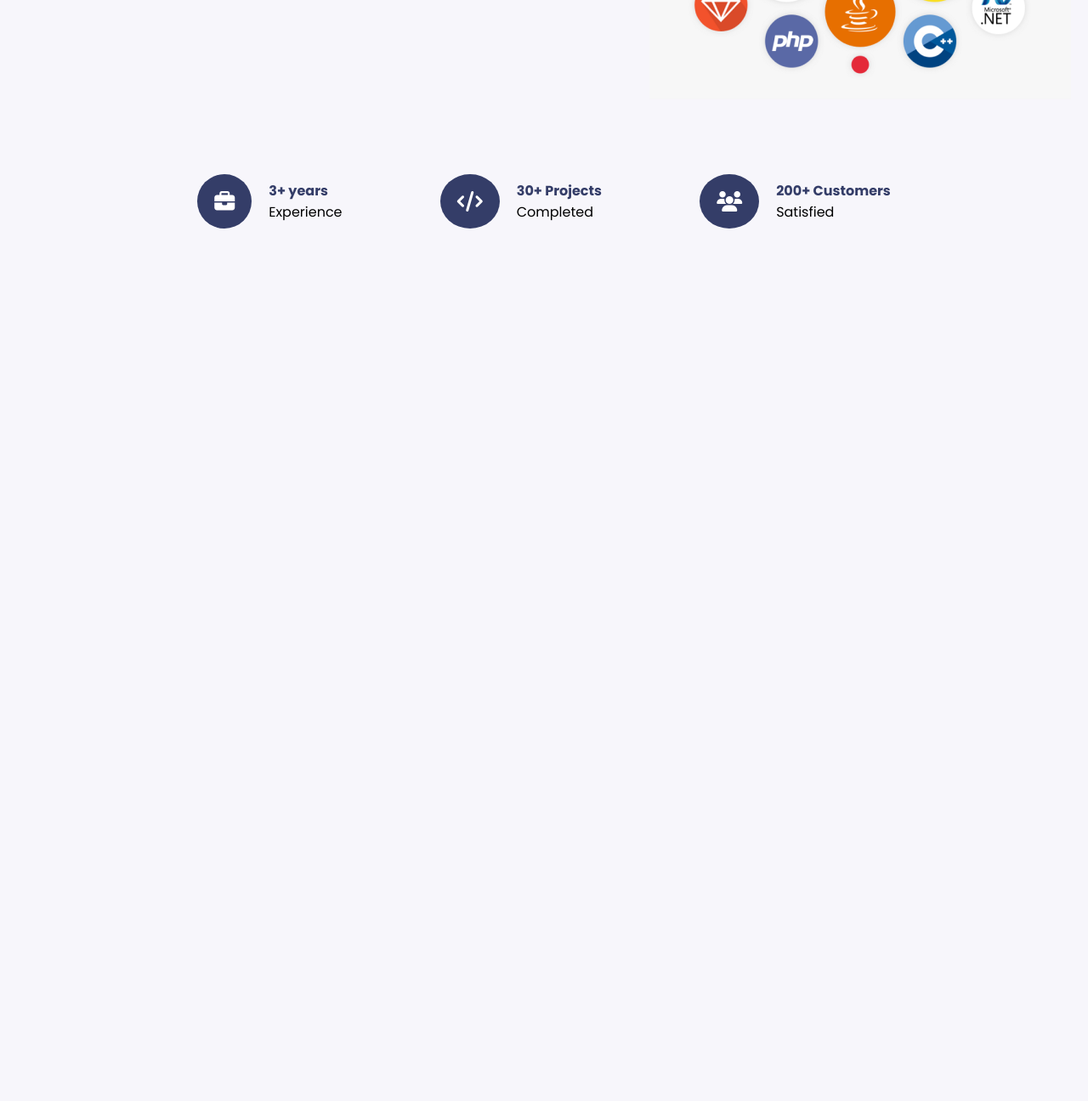
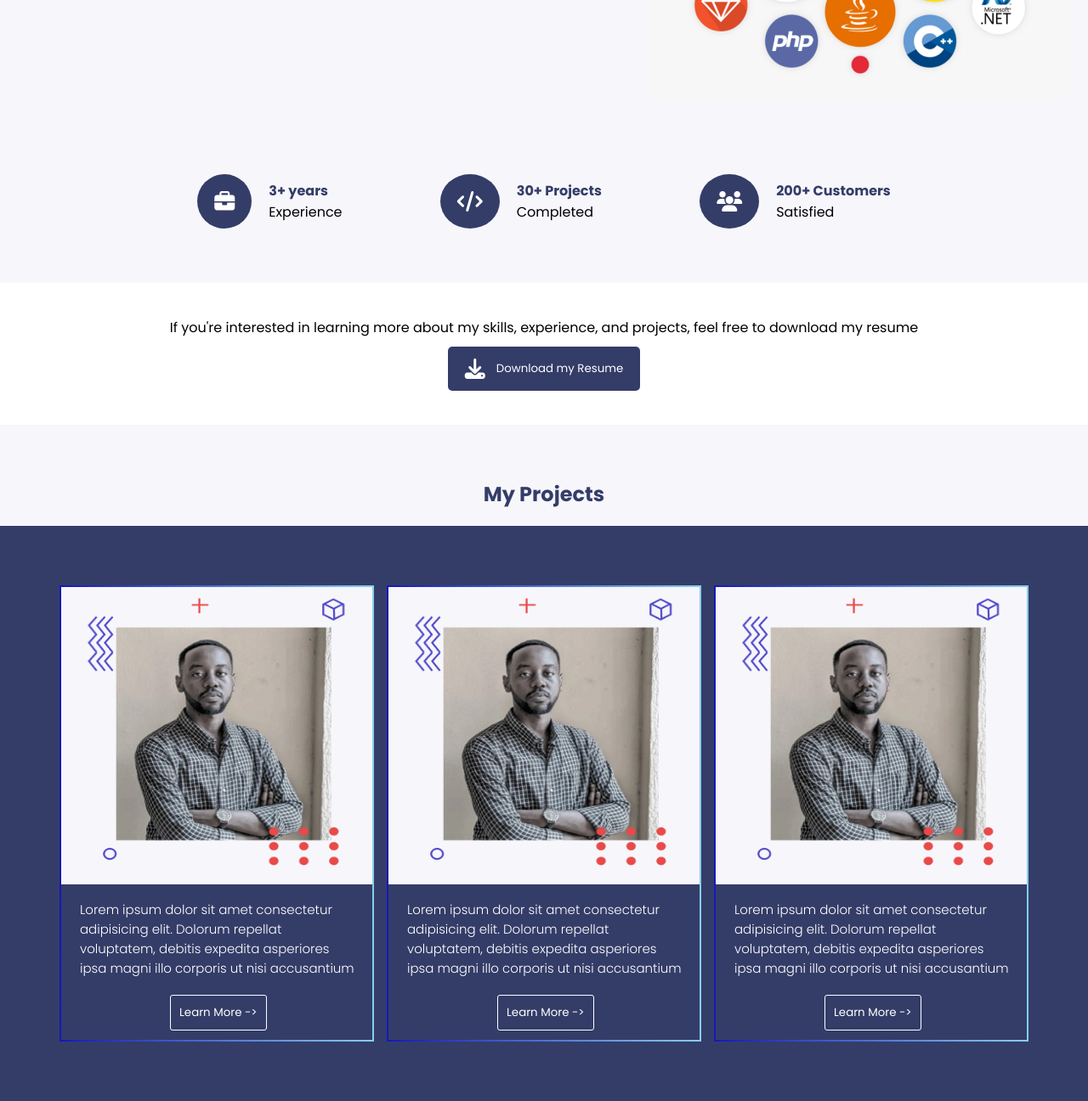
Before and after one commit to Mugisha8/Dev_Portfolio, a plain HTML site: page index.html in a window 1280 px wide. Shown: the part 1217-2513 px from the top of the page at 85% size. Before the commit the page ends 1486 px from the top, so only its background shows below. Drawn offline with Linux system fonts and the light colour scheme.

Commit message:
Project section Built

```diff
--- a/index.html
+++ b/index.html
@@ -11,12 +11,13 @@
   </head>
   <body>
     <section id="navbar">
-      <h2>MUGISHA</h2>
+      <h2><a href="#heroPage">MUGISHA</a></h2>
       <div class="menus">
         <ul>
         <li><a href="#heroPage">Home</a></li>
         <li><a href="#experience">About Me</a></li>
-        <li><a href="#heroPage">Portfolio</a></li>
+        <li><a href="#ExperienceStatistics">Resume</a></li>
+        <li><a href="#MyProjects">Portfolio</a></li>
         <li><a href="#heroPage">Blogs</a></li>
         <li><a href="#heroPage">Contact</a></li>
         <button>SIGN IN</button>
@@ -50,7 +51,7 @@
       </div>
     </div>
 
-    <div class="ExperienceStatistics">
+    <div id="ExperienceStatistics">
 
       <div class="Statistics-Item-Container">
         <span class="iconsWrapper">
@@ -86,11 +87,49 @@
       </div>
 
 
+    </div>
+
+
+  </section>
+
+  <section id="resume">
+    <p>If you're interested in learning more about my skills, experience, and projects, feel free to download my resume</p>
+
+    <div class="DownloadButton"><button><span><i class="fa-solid fa-download"></i></span>Download my Resume</button></div>
+  </section>
+
+  <section id="MyProjects">
+ <h2>My Projects</h2>
+
+    <div class="ProjectsContainer">
+
+      <div class="Project-Card-Wrapper">
+        <img src="images/profile.png">
+        <div class="Project-Card-text">
+          <p>Lorem ipsum dolor sit amet consectetur adipisicing elit. Dolorum repellat voluptatem, debitis expedita asperiores ipsa magni illo corporis ut nisi accusantium </p>
+          <div class="ProjectViewButton"><button>Learn More -></button></div>
+        </div>
+      </div>
+
+      <div class="Project-Card-Wrapper">
+        <img src="images/profile.png">
+        <div class="Project-Card-text">
+          <p>Lorem ipsum dolor sit amet consectetur adipisicing elit. Dolorum repellat voluptatem, debitis expedita asperiores ipsa magni illo corporis ut nisi accusantium </p>
+          <div class="ProjectViewButton"><button>Learn More -></button></div>
+        </div>
+      </div>
+
+      <div class="Project-Card-Wrapper">
+        <img src="images/profile.png">
+        <div class="Project-Card-text">
+          <p>Lorem ipsum dolor sit amet consectetur adipisicing elit. Dolorum repellat voluptatem, debitis expedita asperiores ipsa magni illo corporis ut nisi accusantium </p>
+          <div class="ProjectViewButton"><button>Learn More -></button></div>
+        </div>
+      </div>
 
 
 
     </div>
-
 
   </section>
 
--- a/style.css
+++ b/style.css
@@ -149,8 +149,100 @@ span i {
   gap: 20px;
 }
 
-.ExperienceStatistics {
+#ExperienceStatistics {
   display: flex;
   justify-content: center;
   gap: 10%;
 }
+
+/*------------- Resume section Start -------------*/
+
+#resume {
+  background-color: white;
+  margin: 5% 0%;
+  padding: 40px;
+}
+#resume p {
+  text-align: center;
+}
+#resume button {
+  background-color: var(--secondary-color);
+  color: white;
+  padding: 14px 20px;
+  border-radius: 5px;
+  cursor: pointer;
+  border: 0;
+  display: flex;
+  gap: 13px;
+  align-items: center;
+}
+#resume button:hover {
+  background-color: var(--secondary-color-hover);
+  color: white;
+  padding: 14px 20px;
+  border-radius: 5px;
+  cursor: pointer;
+  border: 0;
+}
+
+.DownloadButton {
+  display: flex;
+  justify-content: center;
+  margin-top: 10px;
+}
+
+/*------------- Projects section Start -------------*/
+
+#MyProjects h2 {
+  text-align: center;
+  color: var(--secondary-color);
+  margin-bottom: 20px;
+}
+
+.ProjectsContainer {
+  background-color: var(--secondary-color);
+  display: grid;
+  grid-template-columns: repeat(3, 1fr);
+  column-gap: 15px;
+  padding: 70px;
+}
+
+.Project-Card-Wrapper {
+  border: 2px solid;
+  border-image: linear-gradient(to right, rgb(23, 23, 186), skyblue) 1;
+}
+.Project-Card-Wrapper img {
+  width: 100%;
+  height: 350px;
+}
+.Project-Card-text {
+  padding: 5% 5% 3% 6%;
+  color: white;
+  font-weight: 100;
+  font-size: 15px;
+}
+.ProjectViewButton {
+  display: flex;
+  justify-content: center;
+}
+.Project-Card-text button {
+  margin-top: 20px;
+  padding: 10px;
+  background-color: transparent;
+  border: 1px solid white;
+  color: white;
+  border-radius: 3px;
+}
+.Project-Card-text button:hover {
+  margin-top: 20px;
+  padding: 10px;
+  background-color: whitesmoke;
+  color: var(--secondary-color);
+  border-radius: 3px;
+  cursor: pointer;
+  transition: 0.6s;
+}
+
+.Project-Card-text {
+  width: 100%;
+}
```
